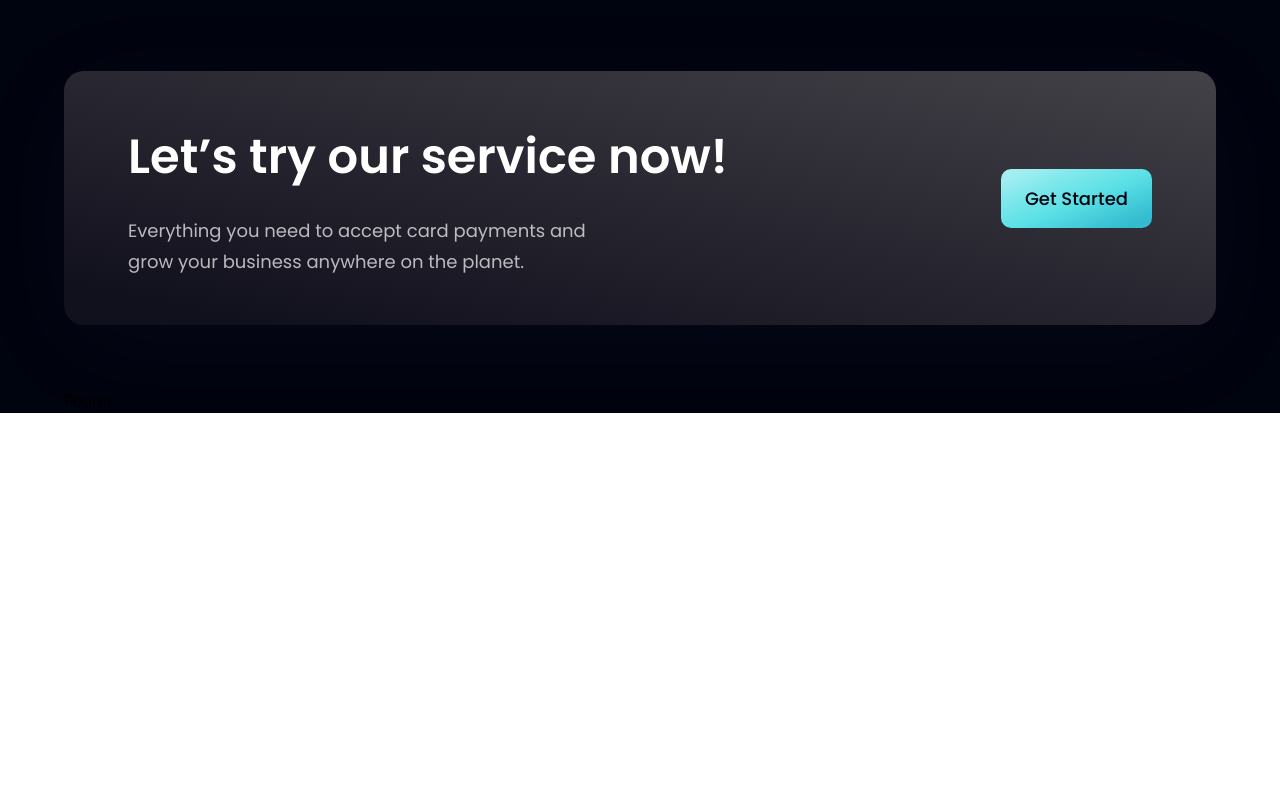
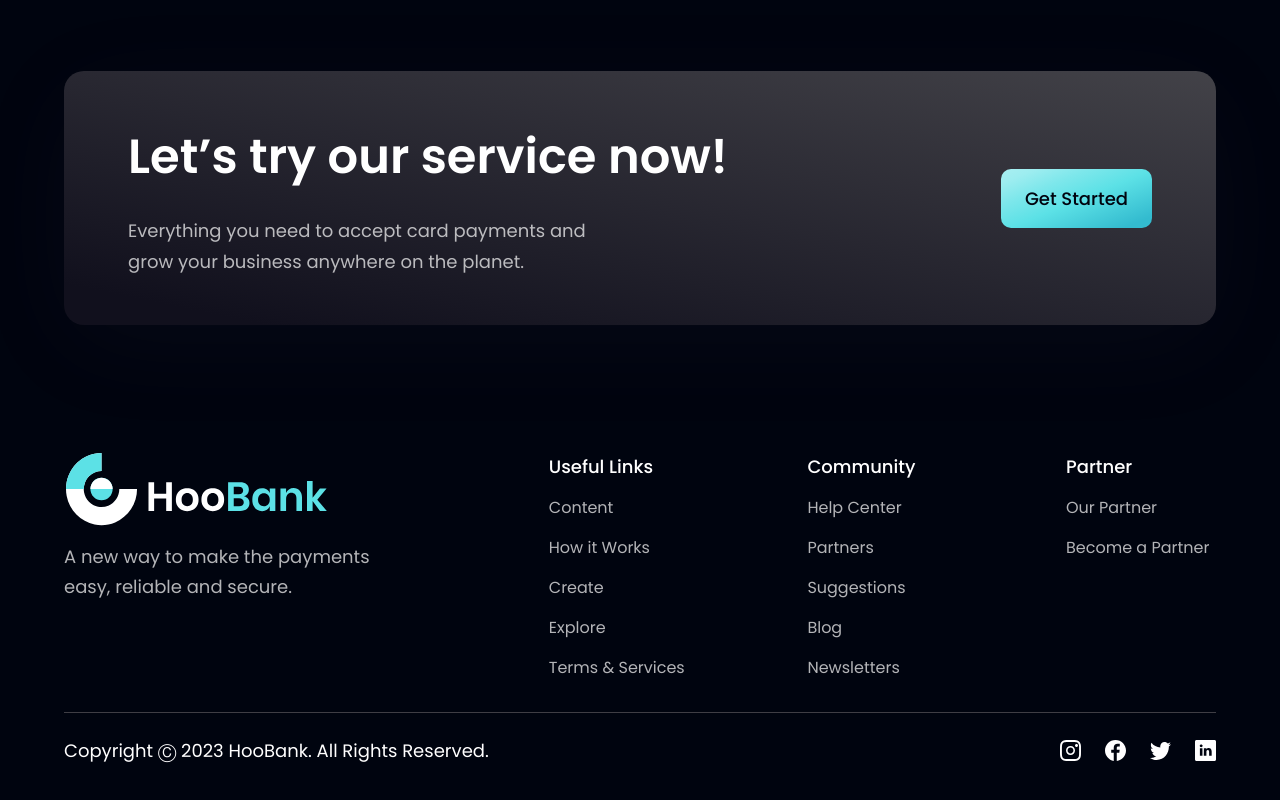
Before and after one commit to shakiroye/bank-modern-app, a React (Vite) app: page / in a window 1280 px wide. Shown: the part 4117-4917 px from the top of the page. Before the commit the page ends 4530 px from the top, so only its background shows below. Built offline with nearby package versions, Linux system fonts and the light colour scheme.

Commit message:
Footer Section

```diff
--- a/src/components/Footer.jsx
+++ b/src/components/Footer.jsx
@@ -1,9 +1,81 @@
-import React from 'react'
+import { useState, useEffect } from "react";
+import styles from "../style";
+import { logo } from "../assets";
+import { footerLinks, socialMedia } from "../constants";
 
-const Footer = () => {
-  return (
-    <div>Footer</div>
-  )
+function CurrentYear() {
+  const [year, setYear] = useState(new Date().getFullYear());
+
+  useEffect(() => {
+    const intervalId = setInterval(() => {
+      setYear(new Date().getFullYear());
+    }, 1000);
+
+    return () => clearInterval(intervalId);
+  }, []);
+
+  return year;
 }
 
-export default Footer
+const Footer = () => (
+  <section className={`${styles.flexCenter} ${styles.paddingY} flex-col`}>
+    <div className={`${styles.flexStart} md:flex-row flex-col mb-8 w-full`}>
+      <div className="flex-[1] flex flex-col justify-start mr-10">
+        <img
+          src={logo}
+          alt="hoobank"
+          className="w-[266px] h-[72.14px] object-contain"
+        />
+        <p className={`${styles.paragraph} mt-4 max-w-[312px]`}>
+          A new way to make the payments easy, reliable and secure.
+        </p>
+      </div>
+
+      <div className="flex-[1.5] w-full flex flex-row justify-between flex-wrap md:mt-0 mt-10">
+        {footerLinks.map((footerlink) => (
+          <div
+            key={footerlink.title}
+            className={`flex flex-col ss:my-0 my-4 min-w-[150px]`}
+          >
+            <h4 className="font-poppins font-medium text-[18px] leading-[27px] text-white">
+              {footerlink.title}
+            </h4>
+            <ul className="list-none mt-4">
+              {footerlink.links.map((link, index) => (
+                <li
+                  key={link.name}
+                  className={`font-poppins font-normal text-[16px] leading-[24px] text-dimWhite hover:text-secondary cursor-pointer ${
+                    index !== footerlink.links.length - 1 ? "mb-4" : "mb-0"
+                  }`}
+                >
+                  {link.name}
+                </li>
+              ))}
+            </ul>
+          </div>
+        ))}
+      </div>
+    </div>
+
+    <div className="w-full flex justify-between items-center md:flex-row flex-col pt-6 border-t-[1px] border-t-[#3F3E45]">
+      <p className="font-poppins font-normal text-center text-[18px] leading-[27px] text-white">
+        Copyright Ⓒ {CurrentYear()} HooBank. All Rights Reserved.
+      </p>
+
+      <div className="flex flex-row md:mt-0 mt-6">
+        {socialMedia.map((social, index) => (
+          <img
+            key={social.id}
+            src={social.icon}
+            alt={social.id}
+            className={`w-[21px] h-[21px] object-contain cursor-pointer ${
+              index !== socialMedia.length - 1 ? "mr-6" : "mr-0"
+            }`}
+            onClick={() => window.open(social.link)}
+          />
+        ))}
+      </div>
+    </div>
+  </section>
+);
+export default Footer;
```
